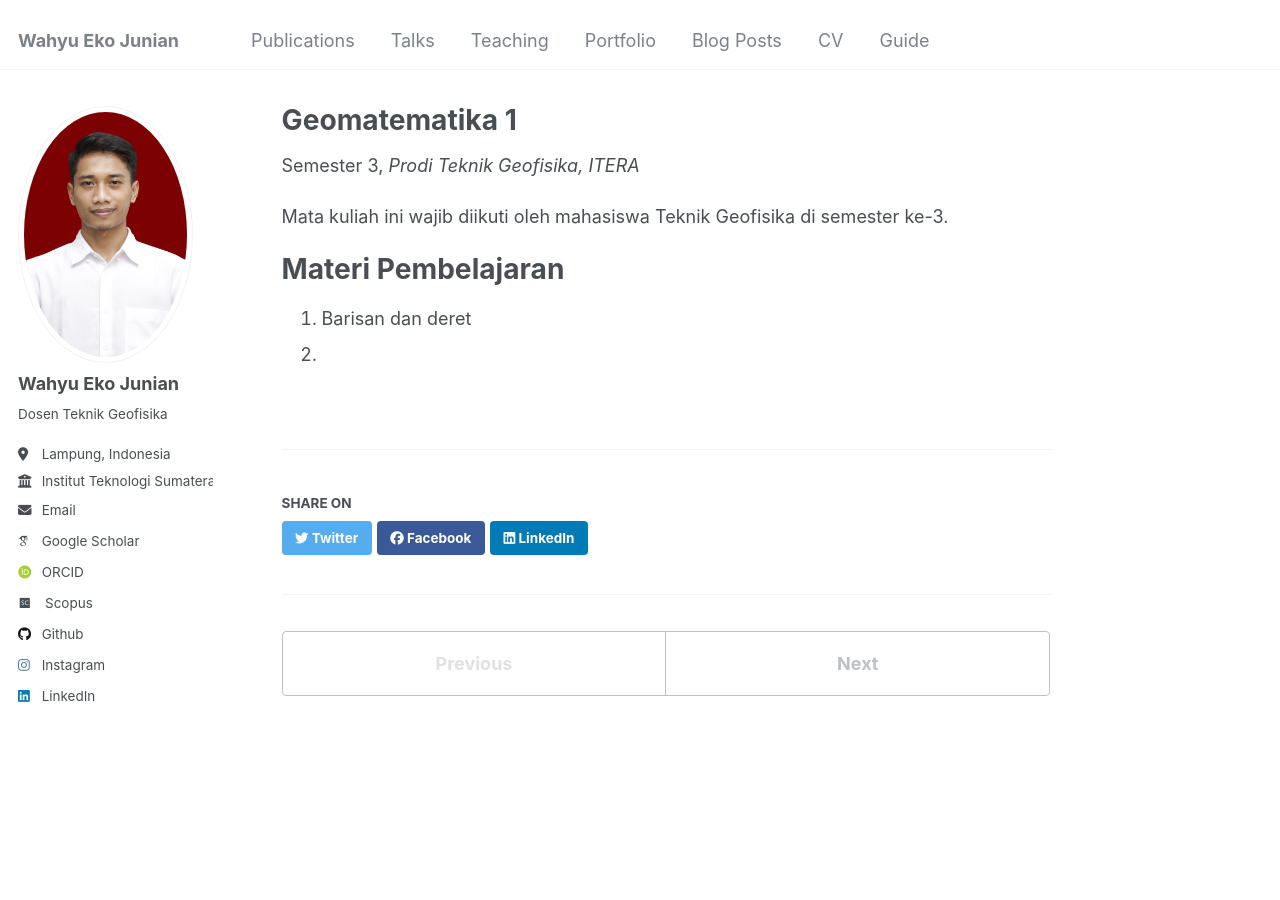
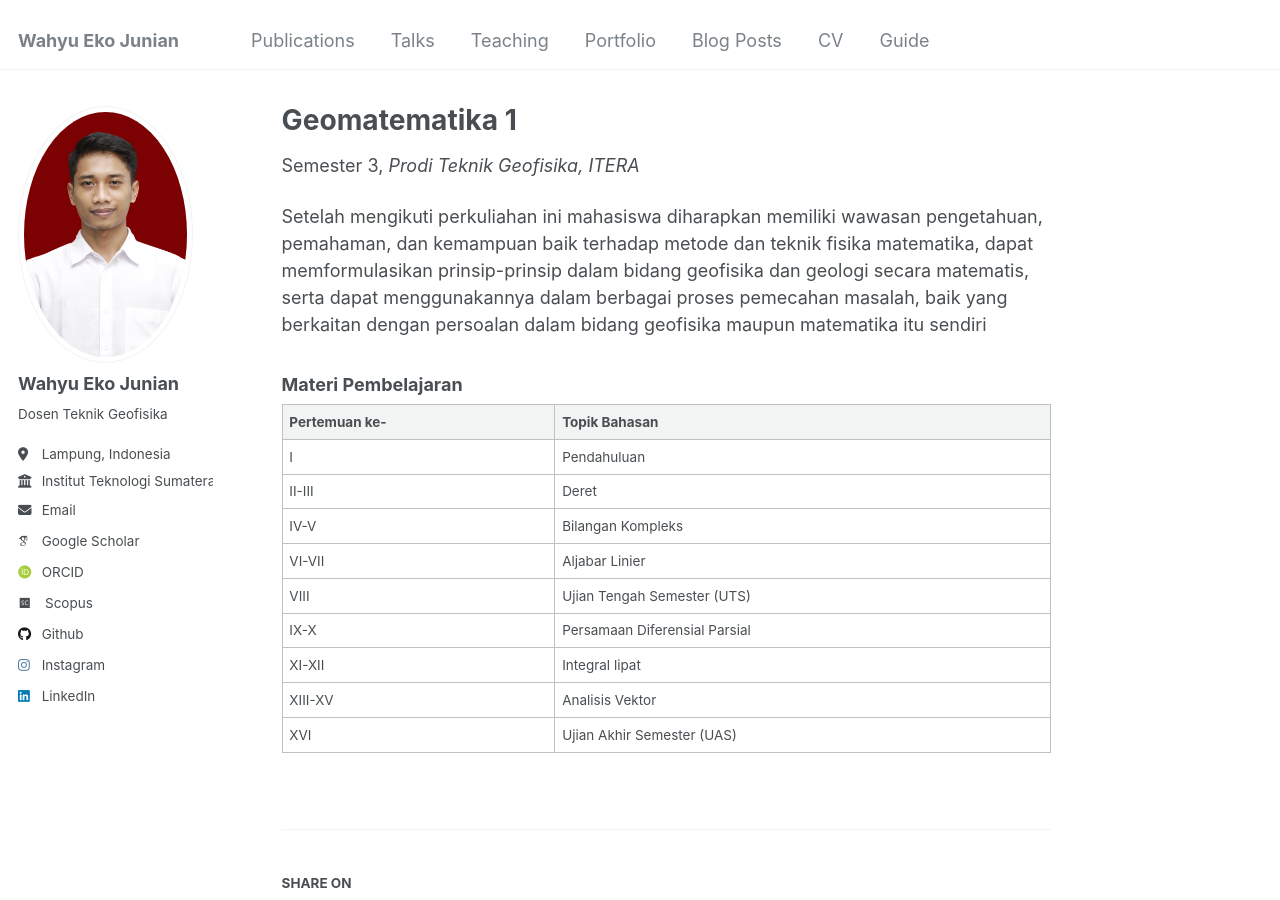
Before and after one commit to wahyuejunian/wejunian, a Jekyll site: the page built from _teaching/Geomat1.md, in a window 1280 px wide and 900 px high. Built offline with Jekyll 4.4.1, drawn with Linux system fonts in a browser that asks for light colours; some web fonts are replaced.

Commit message:
Update Geomat1.md

```diff
--- a/_teaching/Geomat1.md
+++ b/_teaching/Geomat1.md
@@ -7,9 +7,19 @@ venue: "Prodi Teknik Geofisika, ITERA"
 location: "Lampung Selatan, Indonesia"
 ---
 
-Mata kuliah ini wajib diikuti oleh mahasiswa Teknik Geofisika di semester ke-3.
+Setelah mengikuti perkuliahan ini mahasiswa diharapkan memiliki wawasan pengetahuan, pemahaman, dan kemampuan baik terhadap metode dan teknik fisika matematika, dapat memformulasikan prinsip-prinsip dalam bidang geofisika dan geologi secara matematis, serta dapat menggunakannya dalam berbagai proses pemecahan masalah, baik yang berkaitan dengan persoalan dalam bidang geofisika maupun matematika itu sendiri
 
-Materi Pembelajaran
-======
-1. Barisan dan deret
-2.
+
+### Materi Pembelajaran
+
+| Pertemuan ke-   |           Topik Bahasan           |
+| ------ | ------------------------------------------ |
+| I            | Pendahuluan                          |
+| II-III       | Deret                                |
+| IV-V         | Bilangan Kompleks                    |
+| VI-VII       | Aljabar Linier                       |
+| VIII         | Ujian Tengah Semester (UTS)          |
+| IX-X         | Persamaan Diferensial Parsial        |
+| XI-XII       | Integral lipat                       |
+| XIII-XV      | Analisis Vektor                      |
+| XVI          | Ujian Akhir Semester (UAS)           |
```
